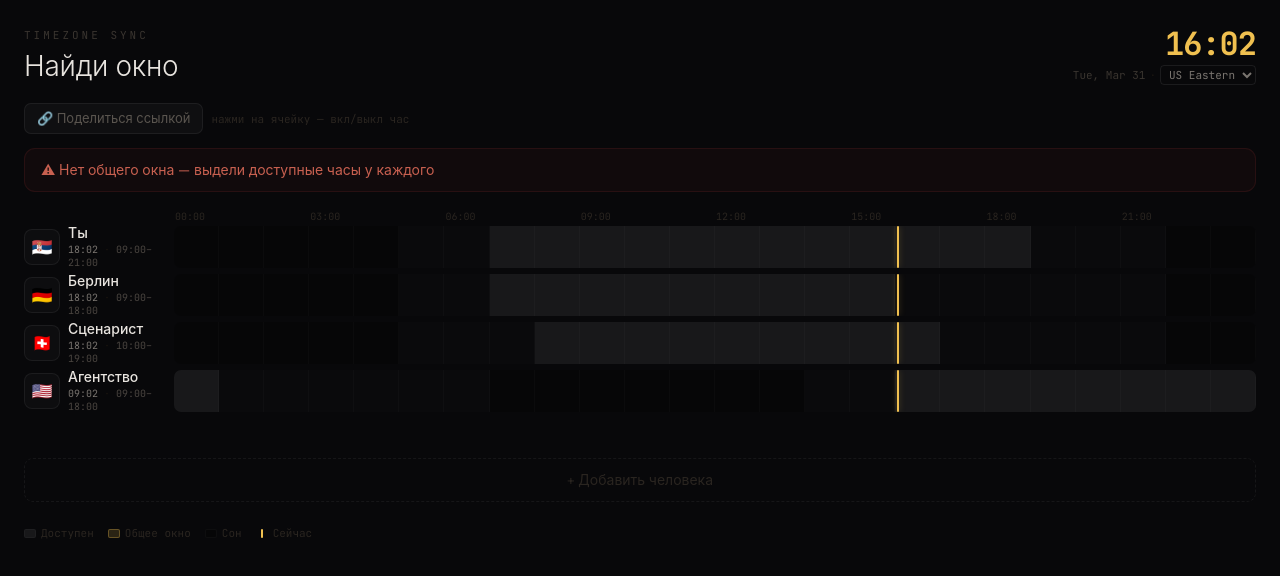
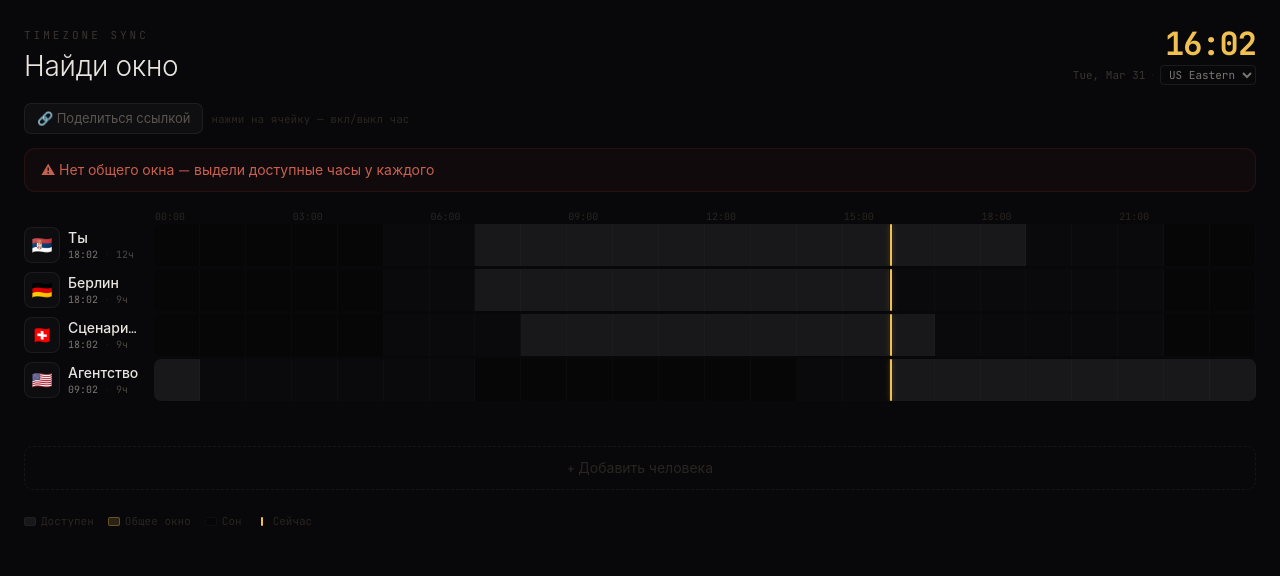
Before and after one commit to 7468096-ux/timezone-sync, a React (Vite) app: page / in a window 1280 px wide. Shown: the top 576 px of the page. Built offline with nearby package versions, Linux system fonts and the light colour scheme.

Commit message:
Fix layout jitter: fixed column width + compact hour count

```diff
--- a/src/App.jsx
+++ b/src/App.jsx
@@ -355,7 +355,7 @@ export default function App() {
       {/* Timeline */}
       <div style={{ padding: "0 24px", overflowX: "hidden" }}>
         {/* Hours header */}
-        <div style={{ display: "grid", gridTemplateColumns: "minmax(100px, 150px) 1fr", marginBottom: "1px" }}>
+        <div style={{ display: "grid", gridTemplateColumns: "130px 1fr", marginBottom: "1px" }}>
           <div />
           <div style={{ display: "grid", gridTemplateColumns: "repeat(24, 1fr)" }}>
             {Array.from({ length: 24 }, (_, i) => (
@@ -371,7 +371,7 @@ export default function App() {
         {/* Person rows */}
         {enriched.map((p, idx) => (
           <div key={p.id} style={{
-            display: "grid", gridTemplateColumns: "minmax(100px, 150px) 1fr",
+            display: "grid", gridTemplateColumns: "130px 1fr",
             alignItems: "center", marginBottom: "3px",
             animation: `fadeIn 0.3s ease ${idx * 0.05}s both`,
           }}>
@@ -399,10 +399,10 @@ export default function App() {
                 <div style={{ fontSize: "14px", fontWeight: 500, whiteSpace: "nowrap", overflow: "hidden", textOverflow: "ellipsis" }}>
                   {p.name}
                 </div>
-                <div style={{ fontFamily: mono, fontSize: "10px", color: "#4a4540", marginTop: "1px" }}>
+                <div style={{ fontFamily: mono, fontSize: "10px", color: "#4a4540", marginTop: "1px", whiteSpace: "nowrap", overflow: "hidden", textOverflow: "ellipsis" }}>
                   <span style={{ color: "#7a7570" }}>{p.time.hours.toString().padStart(2, "0")}:{p.time.minutes.toString().padStart(2, "0")}</span>
                   <span style={{ color: "#1a1510" }}> · </span>
-                  <span>{describeHours(p.workHours)}</span>
+                  <span>{p.workHours.length}ч</span>
                 </div>
               </div>
             </div>
@@ -454,7 +454,7 @@ export default function App() {
 
         {/* Hover tooltip */}
         <div style={{
-          display: "grid", gridTemplateColumns: "minmax(100px, 150px) 1fr",
+          display: "grid", gridTemplateColumns: "130px 1fr",
           marginTop: "5px", height: "22px",
           opacity: hoveredHour !== null ? 1 : 0,
           transition: "opacity 0.12s ease", pointerEvents: "none",
```
